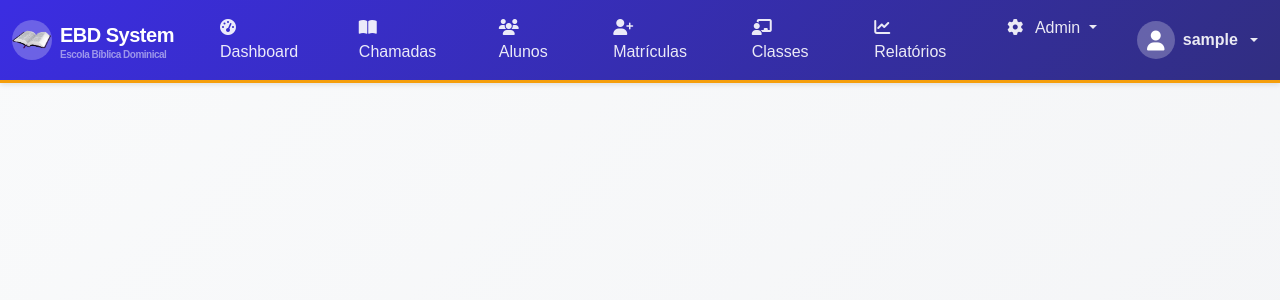
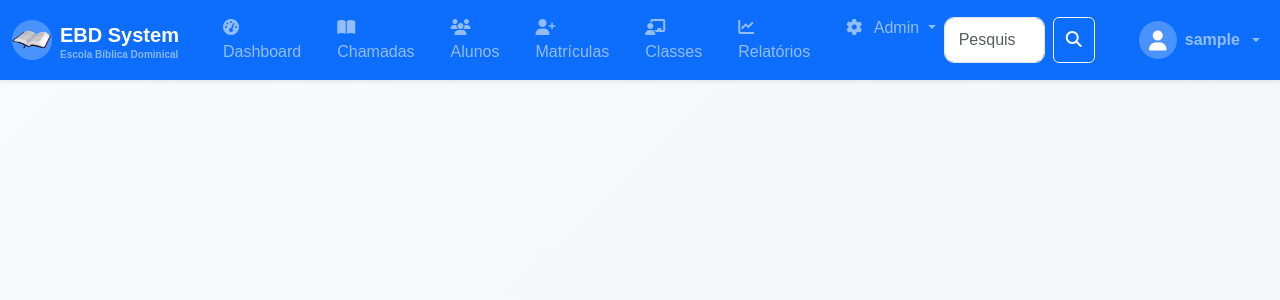
Before and after one commit to AlvesCosta08/novo-sistema-ebd, a PHP site: page /includes/header.php in a window 1280 px wide. Shown: the top 300 px of the page. Run offline with PHP 8.4, Linux system fonts and the light colour scheme; the visitor is signed in with stand-in values (Sample User, id 1); some libraries are stand-ins or nearby versions.

Commit message:
Correção do matriculas

```diff
--- a/includes/navbar.php
+++ b/includes/navbar.php
@@ -1,6 +1,5 @@
 <?php
-// includes/navbar.php - Navbar com tema padronizado
-
+// includes/navbar.php - Navbar compatível com Bootstrap 5 + jQuery
 if (!defined('BASE_URL')) {
     require_once dirname(__DIR__) . '/config/config.php';
 }
@@ -8,23 +7,14 @@ if (!defined('BASE_URL')) {
 $usuario_nome   = $_SESSION['usuario_nome']   ?? $_SESSION['nome']   ?? 'Usuário';
 $usuario_perfil = $_SESSION['usuario_perfil'] ?? $_SESSION['perfil'] ?? 'user';
 $primeiroNome   = explode(' ', $usuario_nome)[0];
-
 $scriptAtual = str_replace('\\', '/', $_SERVER['SCRIPT_NAME']);
 ?>
 
-<nav class="navbar navbar-expand-lg fixed-top navbar-primary">
+<nav class="navbar navbar-expand-lg navbar-dark bg-primary fixed-top shadow-sm">
     <div class="container-fluid">
-        <!-- Brand -->
-       <!-- Brand -->
-        <a class="navbar-brand d-flex align-items-center gap-2" href="<?= BASE_URL ?>/views/dashboard.php">
-            <!-- Container do Logo/Círculo -->
-            <div class="bg-white bg-opacity-25 rounded-circle d-flex align-items-center justify-content-center overflow-hidden"
-                 style="width: 40px; height: 40px; flex-shrink: 0;">
-               <!-- Imagem da Bíblia: Usando BASE_URL para caminho correto da imagem -->
-               <img src="<?= BASE_URL ?>/assets/images/biblia.png"
-                    alt="Logo EBD System"
-                    class="img-fluid"
-                    style="width: 100%; height: 100%; object-fit: cover;">
+        <a class="navbar-brand d-flex align-items-center gap-2" href="../views/dashboard.php">
+            <div class="bg-white bg-opacity-25 rounded-circle d-flex align-items-center justify-content-center overflow-hidden" style="width: 40px; height: 40px; flex-shrink: 0;">
+               <img src="<?= BASE_URL ?>/assets/images/biblia.png" alt="Logo EBD System" class="img-fluid" style="width: 100%; height: 100%; object-fit: cover;">
             </div>
             <div class="d-none d-sm-block">
                 <span class="fw-bold fs-5 text-white">EBD System</span>
@@ -32,108 +22,49 @@ $scriptAtual = str_replace('\\', '/', $_SERVER['SCRIPT_NAME']);
             </div>
         </a>
 
-        <!-- Toggler -->
-        <button class="navbar-toggler border-0" type="button" data-bs-toggle="collapse" data-bs-target="#navbarMain">
+        <button class="navbar-toggler border-0" type="button" data-bs-toggle="collapse" data-bs-target="#navbarMain" aria-controls="navbarMain" aria-expanded="false" aria-label="Toggle navigation">
             <span class="navbar-toggler-icon"></span>
         </button>
 
         <div class="collapse navbar-collapse" id="navbarMain">
             <ul class="navbar-nav me-auto mb-2 mb-lg-0">
-                <!-- Dashboard -->
-                <li class="nav-item">
-                    <a class="nav-link <?= (str_contains($scriptAtual, 'dashboard')) ? 'active' : '' ?>"
-                       href="<?= BASE_URL ?>/views/dashboard.php">
-                        <i class="fas fa-tachometer-alt me-2"></i> Dashboard
-                    </a>
-                </li>
+                <li class="nav-item"><a class="nav-link <?= str_contains($scriptAtual, 'dashboard') ? 'active' : '' ?>" href="<?= BASE_URL ?>/views/dashboard.php"><i class="fas fa-tachometer-alt me-2"></i> Dashboard</a></li>
+                <li class="nav-item"><a class="nav-link <?= str_contains($scriptAtual, 'chamadas') ? 'active' : '' ?>" href="<?= BASE_URL ?>/views/chamadas/index.php"><i class="fas fa-book-open me-2"></i> Chamadas</a></li>
+                <li class="nav-item"><a class="nav-link <?= str_contains($scriptAtual, 'alunos') ? 'active' : '' ?>" href="<?= BASE_URL ?>/views/alunos/index.php"><i class="fas fa-users me-2"></i> Alunos</a></li>
+                <li class="nav-item"><a class="nav-link <?= str_contains($scriptAtual, 'matriculas') ? 'active' : '' ?>" href="<?= BASE_URL ?>/views/matriculas/index.php"><i class="fas fa-user-plus me-2"></i> Matrículas</a></li>
+                <li class="nav-item"><a class="nav-link <?= str_contains($scriptAtual, 'classes') ? 'active' : '' ?>" href="<?= BASE_URL ?>/views/classes/index.php"><i class="fas fa-chalkboard-user me-2"></i> Classes</a></li>
+                <li class="nav-item"><a class="nav-link <?= str_contains($scriptAtual, 'relatorios') ? 'active' : '' ?>" href="<?= BASE_URL ?>/views/relatorios/index.php"><i class="fas fa-chart-line me-2"></i> Relatórios</a></li>
 
-                <!-- Chamadas -->
-                <li class="nav-item">
-                    <a class="nav-link <?= (str_contains($scriptAtual, 'chamadas')) ? 'active' : '' ?>"
-                       href="<?= BASE_URL ?>/views/chamadas/index.php">
-                        <i class="fas fa-book-open me-2"></i> Chamadas
-                    </a>
-                </li>
-
-                <!-- Alunos -->
-                <li class="nav-item">
-                    <a class="nav-link <?= (str_contains($scriptAtual, 'alunos')) ? 'active' : '' ?>"
-                       href="<?= BASE_URL ?>/views/alunos/index.php">
-                        <i class="fas fa-users me-2"></i> Alunos
-                    </a>
-                </li>
-
-                <!-- Matrículas -->
-                <li class="nav-item">
-                    <a class="nav-link <?= (str_contains($scriptAtual, 'matriculas')) ? 'active' : '' ?>"
-                       href="<?= BASE_URL ?>/views/matriculas/index.php">
-                        <i class="fas fa-user-plus me-2"></i> Matrículas
-                    </a>
-                </li>
-
-                <!-- Classes -->
-                <li class="nav-item">
-                    <a class="nav-link <?= (str_contains($scriptAtual, 'classes')) ? 'active' : '' ?>"
-                       href="<?= BASE_URL ?>/views/classes/index.php">
-                        <i class="fas fa-chalkboard-user me-2"></i> Classes
-                    </a>
-                </li>
-
-                <!-- Relatórios -->
-                <li class="nav-item">
-                    <a class="nav-link <?= (str_contains($scriptAtual, 'relatorios')) ? 'active' : '' ?>"
-                       href="<?= BASE_URL ?>/views/relatorios/index.php">
-                        <i class="fas fa-chart-line me-2"></i> Relatórios
-                    </a>
-                </li>
-
-                <!-- Admin -->
                 <?php if ($usuario_perfil === 'admin'): ?>
                 <li class="nav-item dropdown">
-                    <a class="nav-link dropdown-toggle" href="#" role="button" data-bs-toggle="dropdown">
+                    <a class="nav-link dropdown-toggle" href="#" role="button" data-bs-toggle="dropdown" aria-expanded="false">
                         <i class="fas fa-cog me-2"></i> Admin
                     </a>
                     <ul class="dropdown-menu dropdown-menu-end shadow-sm border-0">
-                        <li>
-                            <a class="dropdown-item" href="<?= BASE_URL ?>/views/admin/usuarios.php">
-                                <i class="fas fa-user-shield me-2 text-primary"></i> Usuários
-                            </a>
-                        </li>
-                        <li>
-                            <a class="dropdown-item" href="<?= BASE_URL ?>/views/admin/congregacoes.php">
-                                <i class="fas fa-church me-2 text-primary"></i> Congregações
-                            </a>
-                        </li>
+                        <li><a class="dropdown-item" href="../views/usuario/index.php"><i class="fas fa-user-shield me-2 text-primary"></i> Usuários</a></li>
+                        <li><a class="dropdown-item" href="../views/congregacao/index.php"><i class="fas fa-church me-2 text-primary"></i> Congregações</a></li>
                     </ul>
                 </li>
                 <?php endif; ?>
             </ul>
 
-            <!-- Perfil do usuário -->
+            <form class="d-flex mb-2 mb-lg-0 me-3" role="search" action="<?= BASE_URL ?>/views/busca.php" method="GET">
+                <input class="form-control me-2" type="search" placeholder="Pesquisar..." aria-label="Search" name="q">
+                <button class="btn btn-outline-light" type="submit"><i class="fas fa-search"></i></button>
+            </form>
+
             <ul class="navbar-nav">
                 <li class="nav-item dropdown">
-                    <a class="nav-link dropdown-toggle d-flex align-items-center gap-2" href="#" role="button" data-bs-toggle="dropdown">
-                        <div class="bg-white bg-opacity-25 rounded-circle d-flex align-items-center justify-content-center"
-                             style="width: 38px; height: 38px;">
+                    <a class="nav-link dropdown-toggle d-flex align-items-center gap-2" href="#" role="button" data-bs-toggle="dropdown" aria-expanded="false">
+                        <div class="bg-white bg-opacity-25 rounded-circle d-flex align-items-center justify-content-center" style="width: 38px; height: 38px;">
                             <i class="fas fa-user text-white fa-lg"></i>
                         </div>
-                        <span class="fw-semibold"><?= htmlspecialchars($primeiroNome) ?></span>
+                        <span class="fw-semibold d-none d-md-inline"><?= htmlspecialchars($primeiroNome) ?></span>
                     </a>
                     <ul class="dropdown-menu dropdown-menu-end shadow-sm border-0">
-                        <li>
-                            <div class="dropdown-item-text">
-                                <div class="fw-bold"><?= htmlspecialchars($usuario_nome) ?></div>
-                                <small class="text-muted">
-                                    <span class="badge-ebd badge-primary mt-1"><?= ucfirst($usuario_perfil) ?></span>
-                                </small>
-                            </div>
-                        </li>
+                        <li><div class="dropdown-item-text"><div class="fw-bold"><?= htmlspecialchars($usuario_nome) ?></div><small class="text-muted"><span class="badge bg-primary mt-1"><?= ucfirst($usuario_perfil) ?></span></small></div></li>
                         <li><hr class="dropdown-divider"></li>
-                        <li>
-                            <a class="dropdown-item text-danger" href="<?= BASE_URL ?>/auth/logout.php">
-                                <i class="fas fa-sign-out-alt me-2"></i> Sair
-                            </a>
-                        </li>
+                        <li><a class="dropdown-item text-danger" href="../auth/logout.php"><i class="fas fa-sign-out-alt me-2"></i> Sair</a></li>
                     </ul>
                 </li>
             </ul>
```
Also changed, not shown: assets/js/app.js (added, +111 -0 lines).
